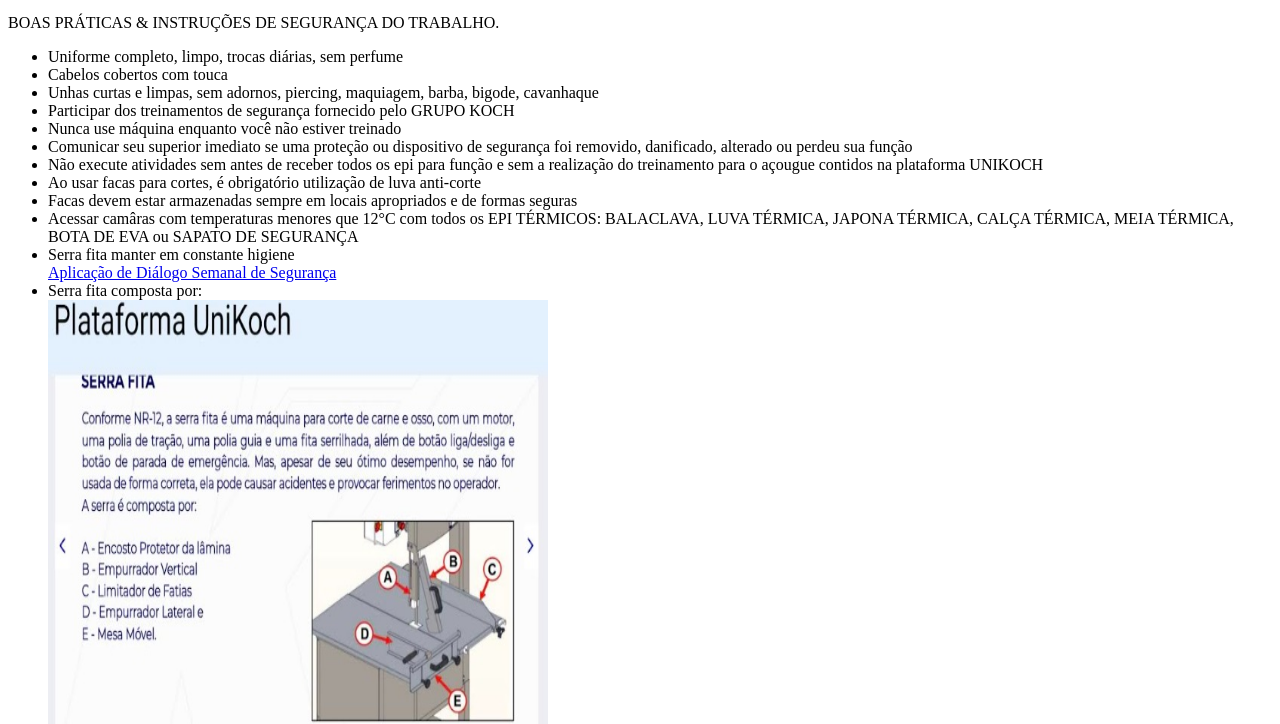
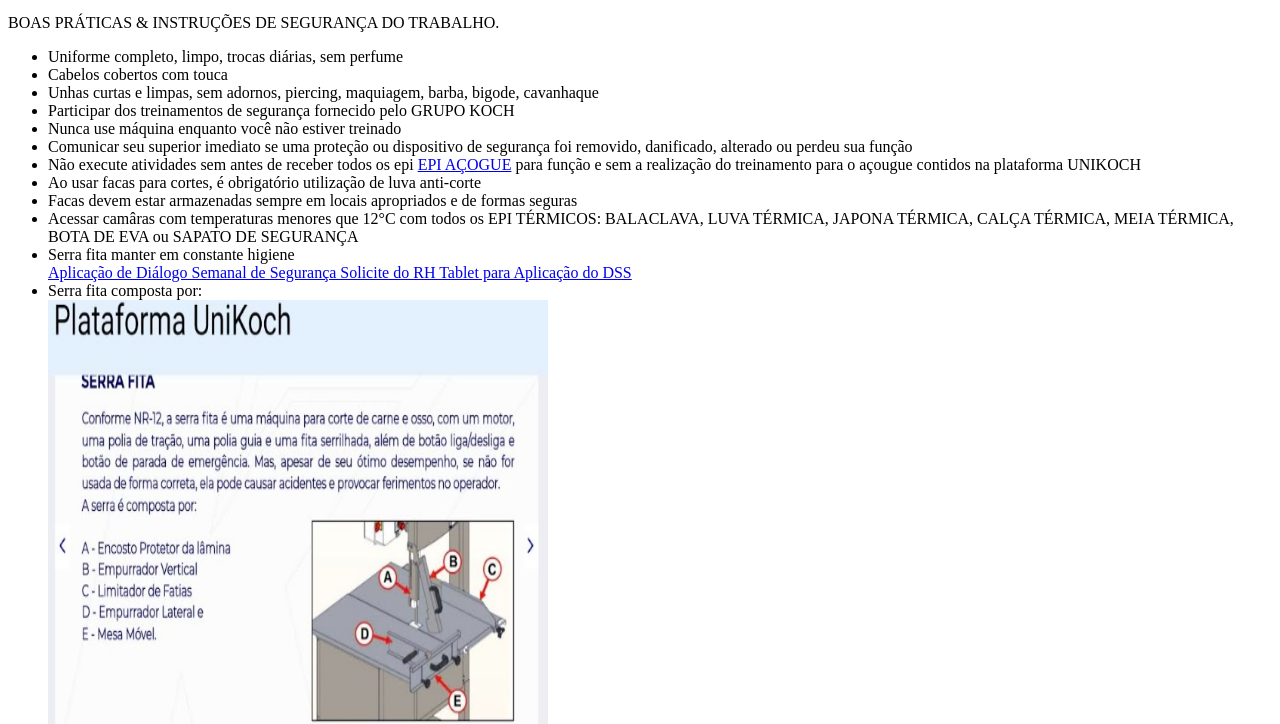
Before and after one commit to sesmtsantacatarinabr/nr12acougue, a plain HTML site: page index.html in a window 1280 px wide. Shown: the part 100-824 px from the top of the page. Drawn offline with Linux system fonts and the light colour scheme.

Commit message:
Update index.html

```diff
--- a/index.html
+++ b/index.html
@@ -16,12 +16,12 @@
             <li> Participar dos treinamentos de segurança fornecido pelo GRUPO KOCH </li>
             <li> Nunca use máquina enquanto você não estiver treinado   </li>
             <li> Comunicar seu superior imediato se uma proteção ou dispositivo de segurança foi removido, danificado, alterado ou perdeu sua função </li>
-            <li> Não execute atividades sem antes de receber todos os epi para função e sem a realização do treinamento para o açougue contidos na plataforma UNIKOCH </li>
+            <li> Não execute atividades sem antes de receber todos os epi <a href="https://sesmtsantacatarinabr.github.io/acougue/">EPI AÇOGUE</a> para função e sem a realização do treinamento para o açougue contidos na plataforma UNIKOCH </li>
             <li> Ao usar facas para cortes, é obrigatório utilização de luva anti-corte </li>
             <li> Facas devem estar armazenadas sempre em locais apropriados e de formas seguras</li>
             <li> Acessar camâras com temperaturas menores que 12°C com todos os EPI TÉRMICOS: BALACLAVA, LUVA TÉRMICA, JAPONA TÉRMICA, CALÇA TÉRMICA, MEIA TÉRMICA, BOTA DE EVA ou SAPATO DE SEGURANÇA  </li>
             <li> Serra fita manter em constante higiene</li>
-            <a href="https://autenticven.github.io/dss/">Aplicação de Diálogo Semanal de Segurança</a>
+            <a href="https://autenticven.github.io/dss/">Aplicação de Diálogo Semanal de Segurança Solicite do RH Tablet para Aplicação do DSS</a>
             <li> Serra fita composta por:</li>
 
             <img src="6 - AÇOUGUE.jpg" alt="6 - AÇOUGUE" width="500" height="500">
```
